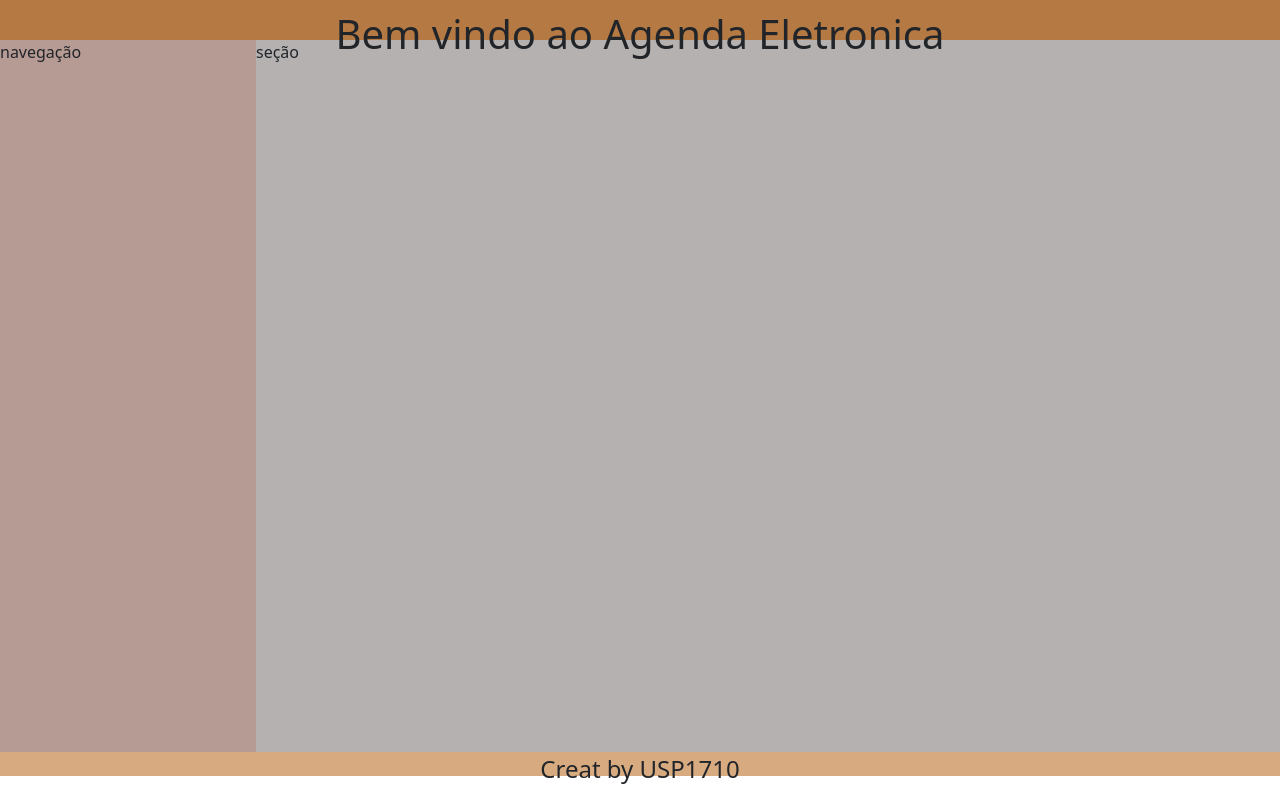
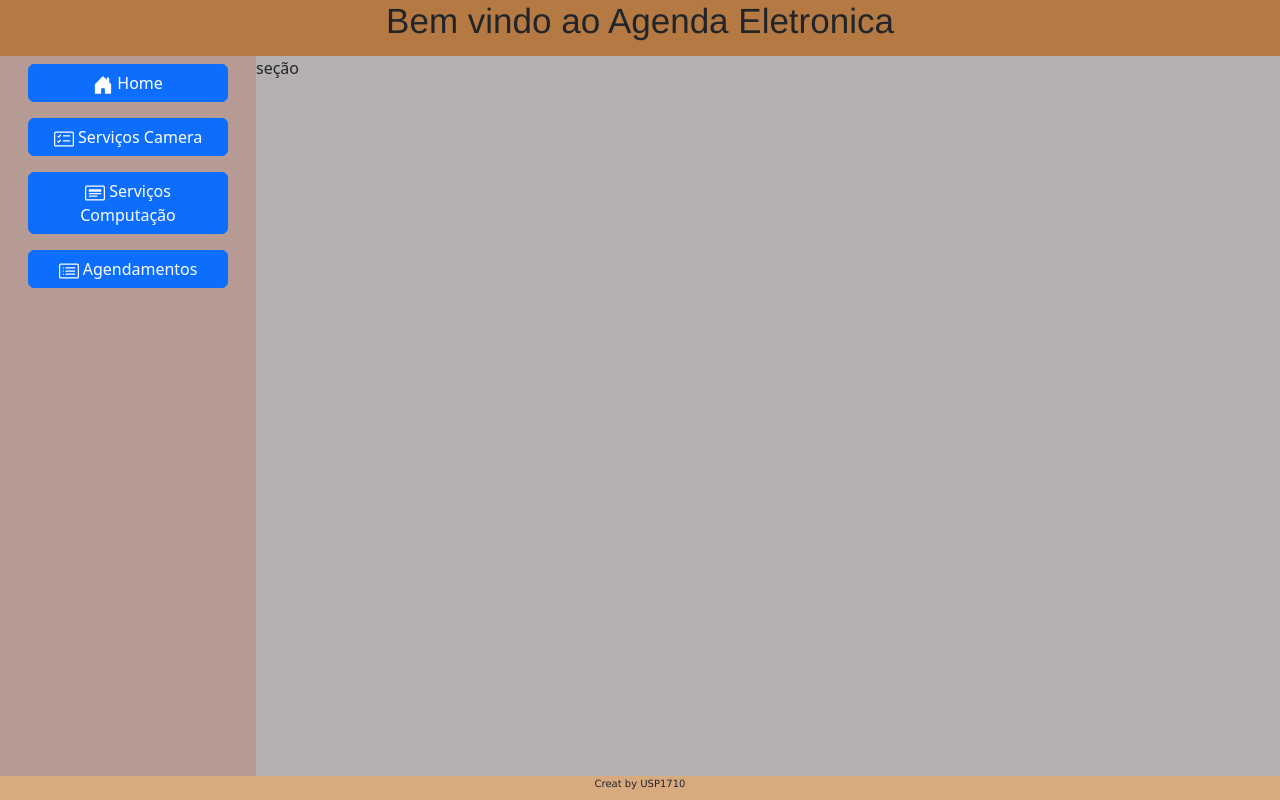
Before and after one commit to ueveton/CadastroServi-os, a website: page index.html in a window 1280 px wide. Drawn offline with nearby package versions, Linux system fonts and the light colour scheme.

Commit message:
Menu nav, icons

```diff
--- a/index.html
+++ b/index.html
@@ -5,8 +5,8 @@
     <meta http-equiv="X-UA-Compatible" content="IE=edge">
     <meta name="viewport" content="width=device-width, initial-scale=1.0">
     <link rel="stylesheet" href="style.css">
-    <link href="node_modules/bootstrap/dist/css/bootstrap.min.css" rel="stylesheet" integrity="sha384-GLhlTQ8iRABdZLl6O3oVMWSktQOp6b7In1Zl3/Jr59b6EGGoI1aFkw7cmDA6j6gD" crossorigin="anonymous">
-    <script src="script.js" defer></script>
+    <link href="node_modules/bootstrap/dist/css/bootstrap.min.css" rel="stylesheet">
+
     <title>Cadastro de Serviços</title>
 </head>
 <body>
@@ -14,12 +14,61 @@
         <h1>Bem vindo ao Agenda Eletronica</h1>
     </header>
     <div>
-        <nav>navegação</nav>
+        <nav>
+            <div class="container">
+                <ul class="nav flex-column">
+                    <li class="nav-item flex-column">
+                        <a href="#" class="nav-link btn-group-vertical">
+                            <button type="button" class="btn btn-primary">
+                                <svg xmlns="http://www.w3.org/2000/svg" width="20" height="20" fill="currentColor" class="bi bi-house-door-fill" viewBox="0 0 16 16">
+                                    <path d="M6.5 14.5v-3.505c0-.245.25-.495.5-.495h2c.25 0 .5.25.5.5v3.5a.5.5 0 0 0 .5.5h4a.5.5 0 0 0 .5-.5v-7a.5.5 0 0 0-.146-.354L13 5.793V2.5a.5.5 0 0 0-.5-.5h-1a.5.5 0 0 0-.5.5v1.293L8.354 1.146a.5.5 0 0 0-.708 0l-6 6A.5.5 0 0 0 1.5 7.5v7a.5.5 0 0 0 .5.5h4a.5.5 0 0 0 .5-.5Z"/>
+                                </svg>
+                                Home
+                            </button>
+                        </a>
+                    </li>
+                    <li class="nav-item flex-column">
+                        <a href="#" class="nav-link btn-group-vertical">
+                            <button type="button" class="btn btn-primary">
+                                <svg xmlns="http://www.w3.org/2000/svg" width="20" height="20" fill="currentColor" class="bi bi-card-checklist" viewBox="0 0 16 16">
+                                    <path d="M14.5 3a.5.5 0 0 1 .5.5v9a.5.5 0 0 1-.5.5h-13a.5.5 0 0 1-.5-.5v-9a.5.5 0 0 1 .5-.5h13zm-13-1A1.5 1.5 0 0 0 0 3.5v9A1.5 1.5 0 0 0 1.5 14h13a1.5 1.5 0 0 0 1.5-1.5v-9A1.5 1.5 0 0 0 14.5 2h-13z"/>
+                                    <path d="M7 5.5a.5.5 0 0 1 .5-.5h5a.5.5 0 0 1 0 1h-5a.5.5 0 0 1-.5-.5zm-1.496-.854a.5.5 0 0 1 0 .708l-1.5 1.5a.5.5 0 0 1-.708 0l-.5-.5a.5.5 0 1 1 .708-.708l.146.147 1.146-1.147a.5.5 0 0 1 .708 0zM7 9.5a.5.5 0 0 1 .5-.5h5a.5.5 0 0 1 0 1h-5a.5.5 0 0 1-.5-.5zm-1.496-.854a.5.5 0 0 1 0 .708l-1.5 1.5a.5.5 0 0 1-.708 0l-.5-.5a.5.5 0 0 1 .708-.708l.146.147 1.146-1.147a.5.5 0 0 1 .708 0z"/>
+                                  </svg>
+                                Serviços Camera
+                            </button>
+                        </a>
+                    </li>
+                    <li class="nav-item flex-column">
+                        <a href="#" class="nav-link btn-group-vertical">
+                            <button type="button" class="btn btn-primary">
+                                <svg xmlns="http://www.w3.org/2000/svg" width="20" height="20" fill="currentColor" class="bi bi-card-heading" viewBox="0 0 16 16">
+                                    <path d="M14.5 3a.5.5 0 0 1 .5.5v9a.5.5 0 0 1-.5.5h-13a.5.5 0 0 1-.5-.5v-9a.5.5 0 0 1 .5-.5h13zm-13-1A1.5 1.5 0 0 0 0 3.5v9A1.5 1.5 0 0 0 1.5 14h13a1.5 1.5 0 0 0 1.5-1.5v-9A1.5 1.5 0 0 0 14.5 2h-13z"/>
+                                    <path d="M3 8.5a.5.5 0 0 1 .5-.5h9a.5.5 0 0 1 0 1h-9a.5.5 0 0 1-.5-.5zm0 2a.5.5 0 0 1 .5-.5h6a.5.5 0 0 1 0 1h-6a.5.5 0 0 1-.5-.5zm0-5a.5.5 0 0 1 .5-.5h9a.5.5 0 0 1 .5.5v1a.5.5 0 0 1-.5.5h-9a.5.5 0 0 1-.5-.5v-1z"/>
+                                  </svg>
+                                Serviços Computação
+                            </button>
+                        </a>
+                    </li>
+                    <li class="nav-item flex-column">
+                        <a href="#" class="nav-link btn-group-vertical">
+                            <button type="button" class="btn btn-primary">
+                                <svg xmlns="http://www.w3.org/2000/svg" width="20" height="20" fill="currentColor" class="bi bi-card-list" viewBox="0 0 16 16">
+                                    <path d="M14.5 3a.5.5 0 0 1 .5.5v9a.5.5 0 0 1-.5.5h-13a.5.5 0 0 1-.5-.5v-9a.5.5 0 0 1 .5-.5h13zm-13-1A1.5 1.5 0 0 0 0 3.5v9A1.5 1.5 0 0 0 1.5 14h13a1.5 1.5 0 0 0 1.5-1.5v-9A1.5 1.5 0 0 0 14.5 2h-13z"/>
+                                    <path d="M5 8a.5.5 0 0 1 .5-.5h7a.5.5 0 0 1 0 1h-7A.5.5 0 0 1 5 8zm0-2.5a.5.5 0 0 1 .5-.5h7a.5.5 0 0 1 0 1h-7a.5.5 0 0 1-.5-.5zm0 5a.5.5 0 0 1 .5-.5h7a.5.5 0 0 1 0 1h-7a.5.5 0 0 1-.5-.5zm-1-5a.5.5 0 1 1-1 0 .5.5 0 0 1 1 0zM4 8a.5.5 0 1 1-1 0 .5.5 0 0 1 1 0zm0 2.5a.5.5 0 1 1-1 0 .5.5 0 0 1 1 0z"/>
+                                  </svg>
+                                Agendamentos
+                            </button>
+                        </a>
+                    </li>
+                </ul>
+            </div>
+        </nav>
         <section>seção</section>
     </div>
     <footer>
         <h4>Creat by USP1710</h4>
     </footer>
-    <script src="node_modules/bootstrap/dist/js/bootstrap.bundle.min.js" integrity="sha384-w76AqPfDkMBDXo30jS1Sgez6pr3x5MlQ1ZAGC+nuZB+EYdgRZgiwxhTBTkF7CXvN" crossorigin="anonymous"></script>
+    <script src="script.js"></script>
+    <script src="node_modules/bootstrap/dist/js/bootstrap.bundle.min.js"></script>
 </body>
 </html>
--- a/package.json
+++ b/package.json
@@ -1,5 +1,6 @@
 {
   "dependencies": {
-    "bootstrap": "^5.3.0-alpha1"
+    "bootstrap": "^5.3.0-alpha1",
+    "bootstrap-icons": "^1.10.3"
   }
 }
--- a/style.css
+++ b/style.css
@@ -13,30 +13,40 @@
 header{
     background: var(--headerback);
     width: auto;
-    height: 5vh;
-    padding-top: 10px;
-    padding-bottom: 10px;
+    height: 7vh;
+    /*padding-top: 10px;
+    padding-bottom: 10px;*/
     text-align: center;
+}
+
+header h1{
+    font-family: 'Franklin Gothic Medium', 'Arial Narrow', Arial, sans-serif;
+    font-size: 35px;
 }
 
 nav{
     background: var(--nav);
     width: 20vw;
     float: left;
-    height: 89vh;
+    height: 90vh;
 }
 
 section {
     background: var(--section);
     width: auto;
-    height: 89vh;
+    height: 90vh;
 }
 
 footer {
     background: var(--footer);
     width: auto;
     height: 3vh;
-    padding-top: 3px;
+    padding-top: 2px;
     text-align: center;
 
 }
+
+footer h4 {
+    font-family: 'Lucida Sans', 'Lucida Sans Regular', 'Lucida Grande', 'Lucida Sans Unicode', Geneva, Verdana, sans-serif;
+    font-size: 10px;
+}
```
Also changed, not shown: 1 other file.
